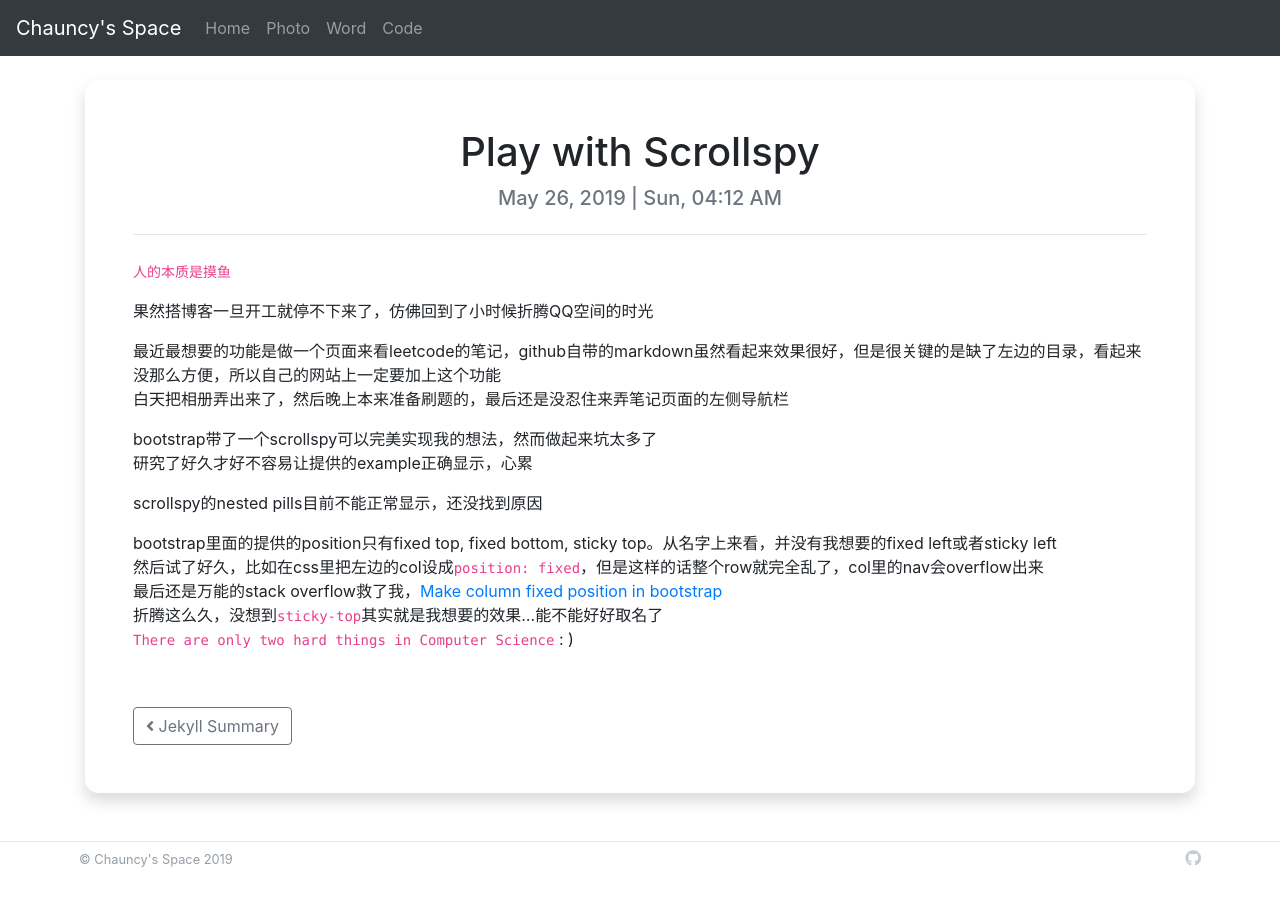
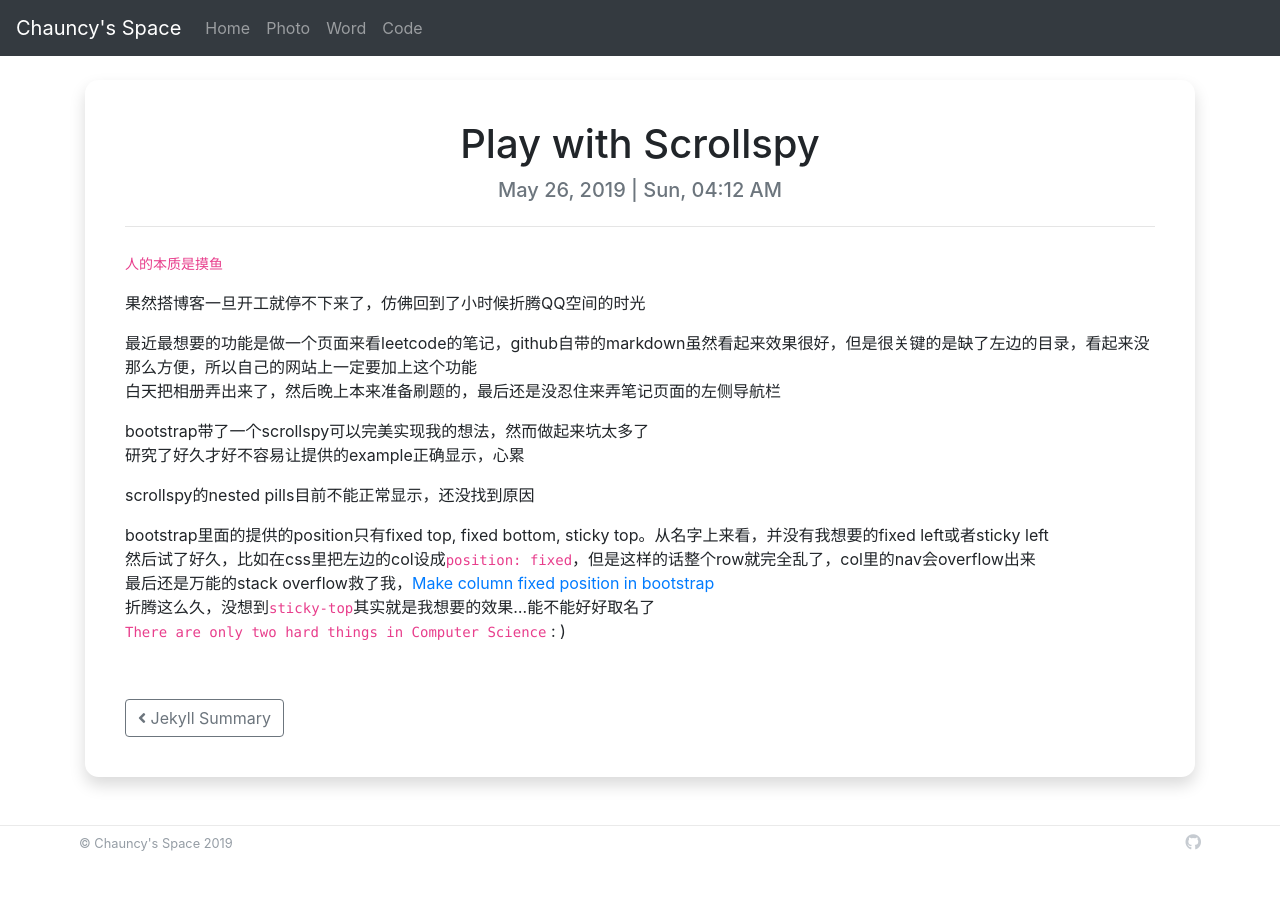
Before and after one commit to chauncyf/chauncyf.github.io, a Jekyll site: the page built from _posts/2019-05-26-play-with-scrollspy.md, in a window 1280 px wide. Built offline with Jekyll 4.4.1, drawn with Linux system fonts in a browser that asks for light colours; nearby versions of some CDN libraries.

Commit message:
aaaaaaaa

```diff
--- a/_includes/footer.html
+++ b/_includes/footer.html
@@ -1,4 +1,4 @@
-<footer class="footer mt-5 mb-3">
+<footer class="footer">
     <div class="row mt-1">
         <div class="col">
             <small class="copyright">&copy; Chauncy's Space 2019</small>
--- a/_layouts/post.html
+++ b/_layouts/post.html
@@ -2,9 +2,9 @@
 layout: default
 ---
 
-<div class="container mt-4">
+<div class="container">
     <div class="card">
-        <div class="card-body pb-5 pt-5 px-5">
+        <div class="card-body">
             <h1 class="card-title text-center mb-3">{{ page.title }}</h1>
             <h5 class="card-subtitle text-center text-muted">{{ page.date | date: "%b %-d, %Y | %a, %I:%M %p" }}</h5>
             <!--            <h5 class="card-subtitle text-center text-muted">{{ page.tags }}</h5>-->
--- a/_sass/main.scss
+++ b/_sass/main.scss
@@ -1,3 +1,4 @@
+
 .card-columns {
   margin: auto;
   max-width: 85%;
@@ -30,17 +31,25 @@
   }
 }
 
+
 .button-card:hover {
   text-decoration: none !important;
 }
 
 .container {
+  margin-top: 1.5rem;
+
   .card {
     border: none;
     border-radius: 0.85rem !important;
-    box-shadow: 0 .5rem 1rem rgba(0, 0, 0, .15) !important;
+    box-shadow: 0 .5rem 1rem rgba(0, 0, 0, .15);
+  }
+
+  .card-body {
+    padding: 2.5rem;
   }
 }
+
 
 .carousel {
   img {
@@ -90,6 +99,8 @@
 footer {
   border-top: 1px solid #eaeaea;
 
+  margin: 3rem 0 1rem;
+
   small {
     color: #959da5;
   }
@@ -107,3 +118,51 @@
     max-width: 90%;
   }
 }
+
+// Extra small devices (portrait phones, less than 576px)
+// No media query for `xs` since this is the default in Bootstrap
+
+// Small devices (landscape phones, 576px and up)
+@media (max-width: 576px) {
+  //.container {
+  //  margin-top: 0 !important;
+  //  padding-left: 0 !important;
+  //  padding-right: 0 !important;
+  //}
+  //.card {
+  //  box-shadow: none !important;
+  //}
+  //.card-body {
+  //  padding: 1.5rem 1.25rem !important;
+  //}
+  //
+  //footer {
+  //  margin: 0 !important;
+  //}
+}
+
+// Medium devices (tablets, 768px and up)
+@media (max-width: 768px) {
+  .container {
+    .card {
+      box-shadow: none !important;
+    }
+
+    .card-body {
+      padding: 0 !important;
+    }
+  }
+  footer {
+    margin: 1.5rem 0 0 !important;
+  }
+}
+
+// Large devices (desktops, 992px and up)
+@media (min-width: 992px) {
+
+}
+
+// Extra large devices (large desktops, 1200px and up)
+@media (min-width: 1200px) {
+
+}
--- a/assets/css/styles.scss
+++ b/assets/css/styles.scss
@@ -1,5 +1,6 @@
 ---
 ---
+
 @import "main";
 @import "github.css";
 //@import "monokai.css";
```
